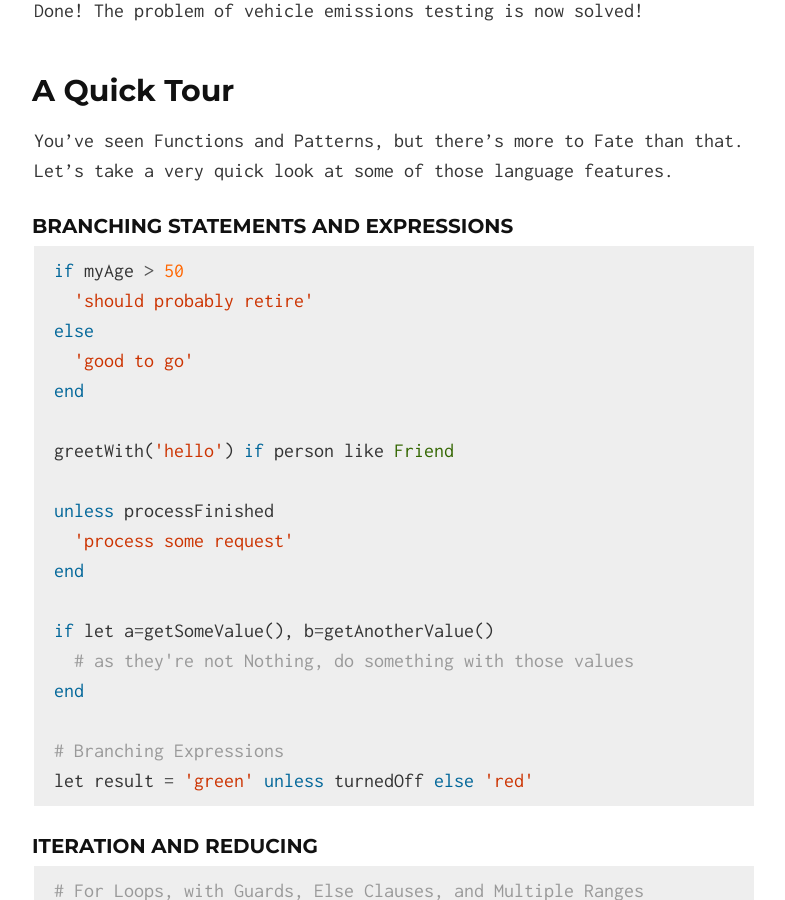
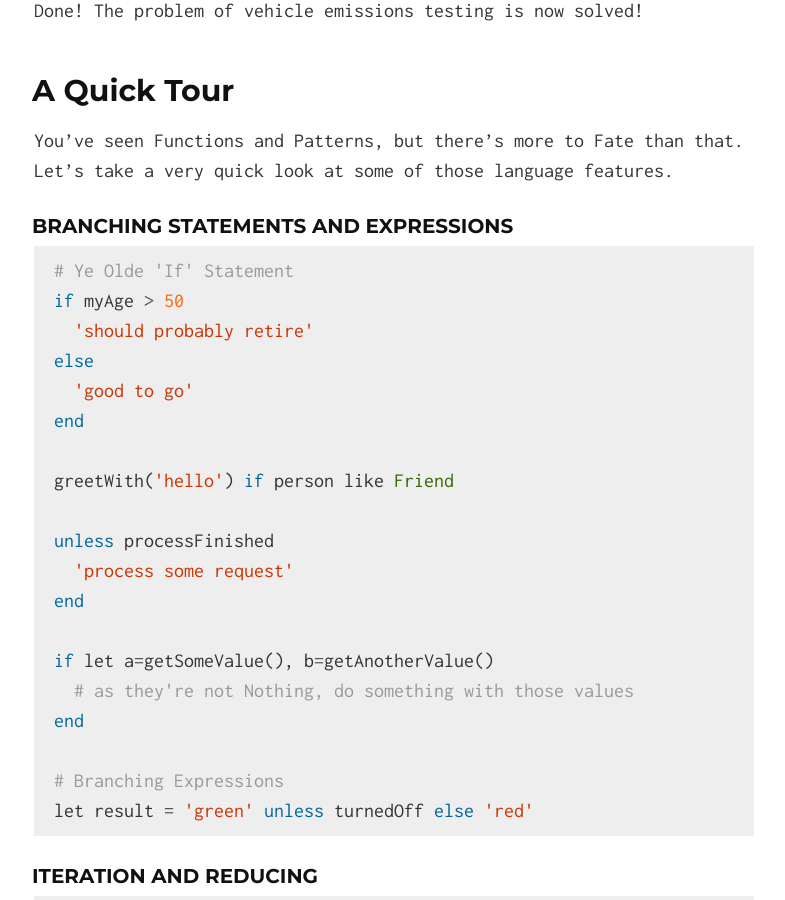
Before and after one commit to kode4food/fate-lang, a Jekyll site: the page built from index.md, in a window 1280 px wide and 900 px high, scrolled down 1994 px. Shown: the whole window, without its empty margins (246-1031 px from the left). Built offline with Jekyll 4.4.1, drawn with Linux system fonts in a browser that asks for light colours.

````diff
--- a/index.md
+++ b/index.md
@@ -64,6 +64,7 @@
 ### Branching Statements and Expressions
 
 ```ruby
+# Ye Olde 'If' Statement
 if myAge > 50
   'should probably retire'
 else
````
